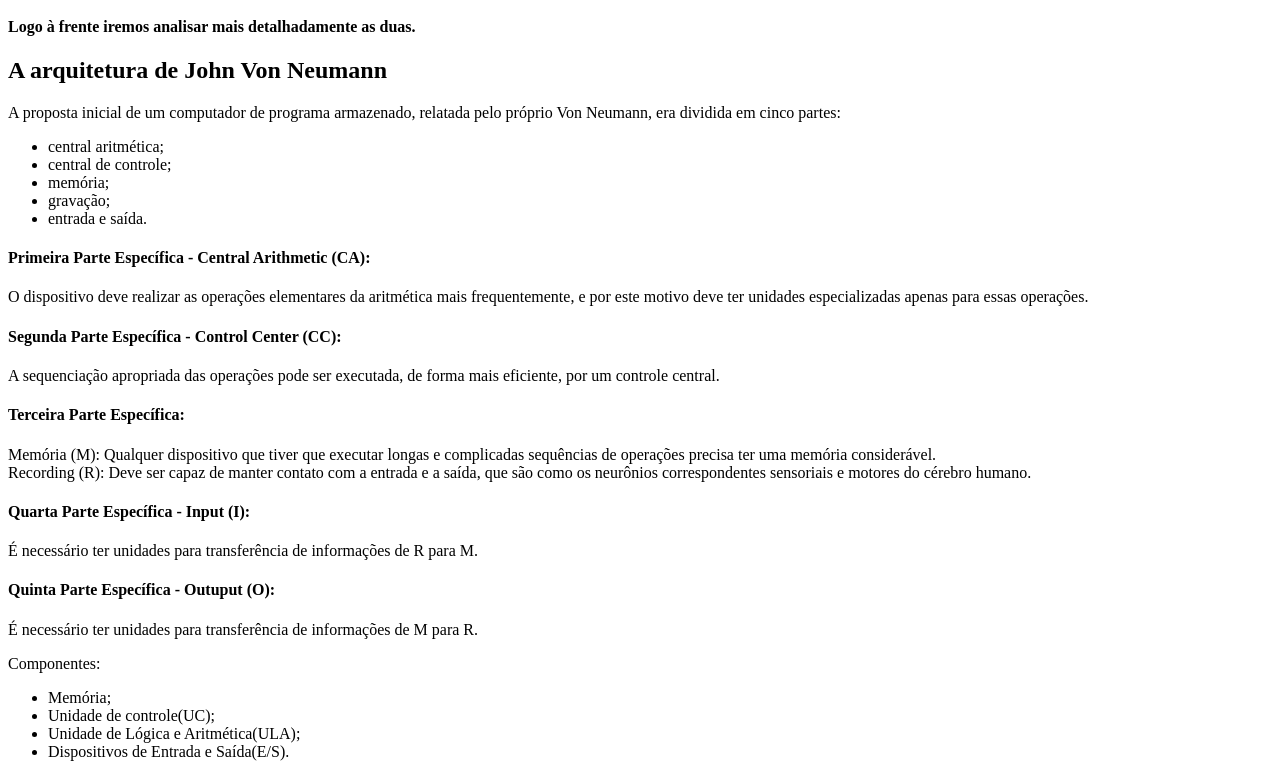
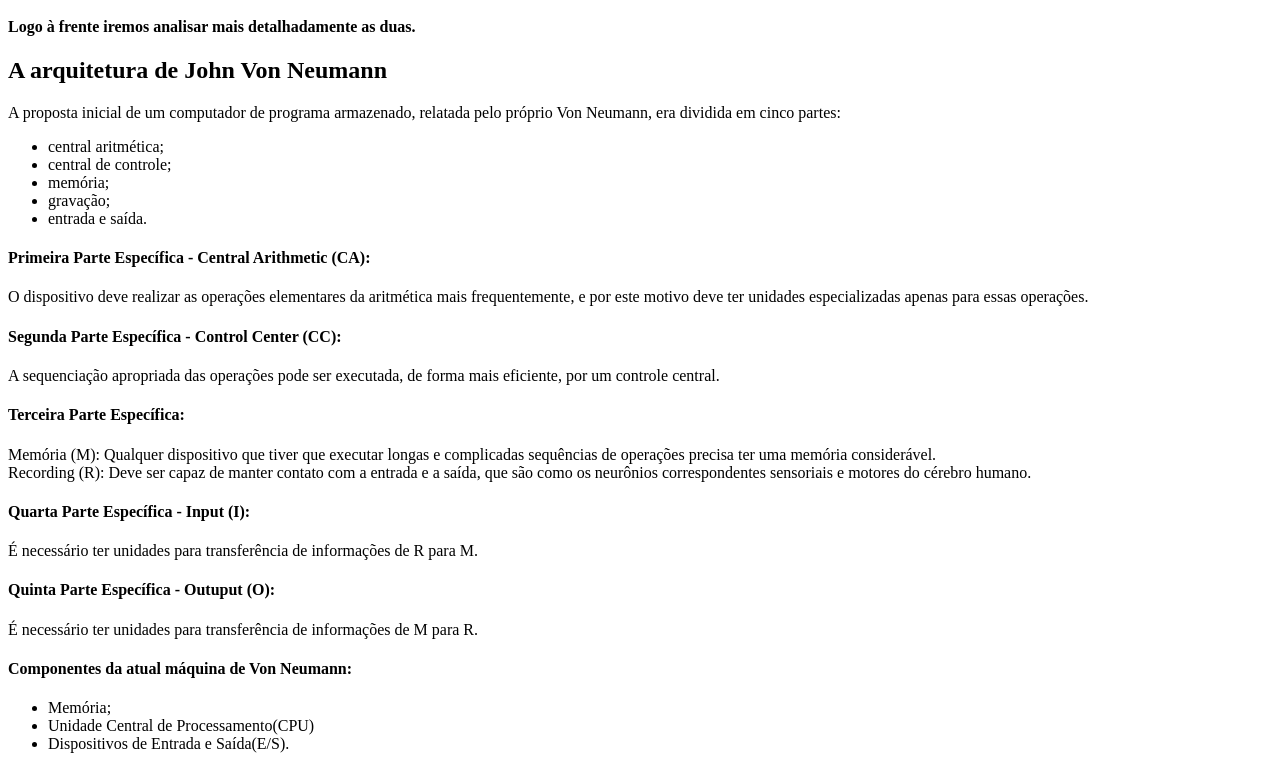
Before and after one commit to DanielPenedo/resenha_oac.github.io, a plain HTML site: page index.html in a window 1280 px wide. Shown: the part 491-1268 px from the top of the page. Drawn offline with Linux system fonts and the light colour scheme.

Commit message:
Update index.html

```diff
--- a/index.html
+++ b/index.html
@@ -58,15 +58,16 @@
     <h4>Quinta Parte Específica - Outuput (O):</h4> É necessário ter unidades para transferência de informações de M para R.
   </p>
   <p>
-    Componentes:
+    <h4>Componentes da atual máquina de Von Neumann:</h4>
   </p>
   <div>
     <ul>
       <li>Memória;</li>
-      <li>Unidade de controle(UC);</li>
-      <li>Unidade de Lógica e Aritmética(ULA);</li>
+      <li>Unidade Central de Processamento(CPU)</li>
       <li>Dispositivos de Entrada e Saída(E/S).</li>
     </ul>
   </div>
+
+
 </body>
 </html>
```
